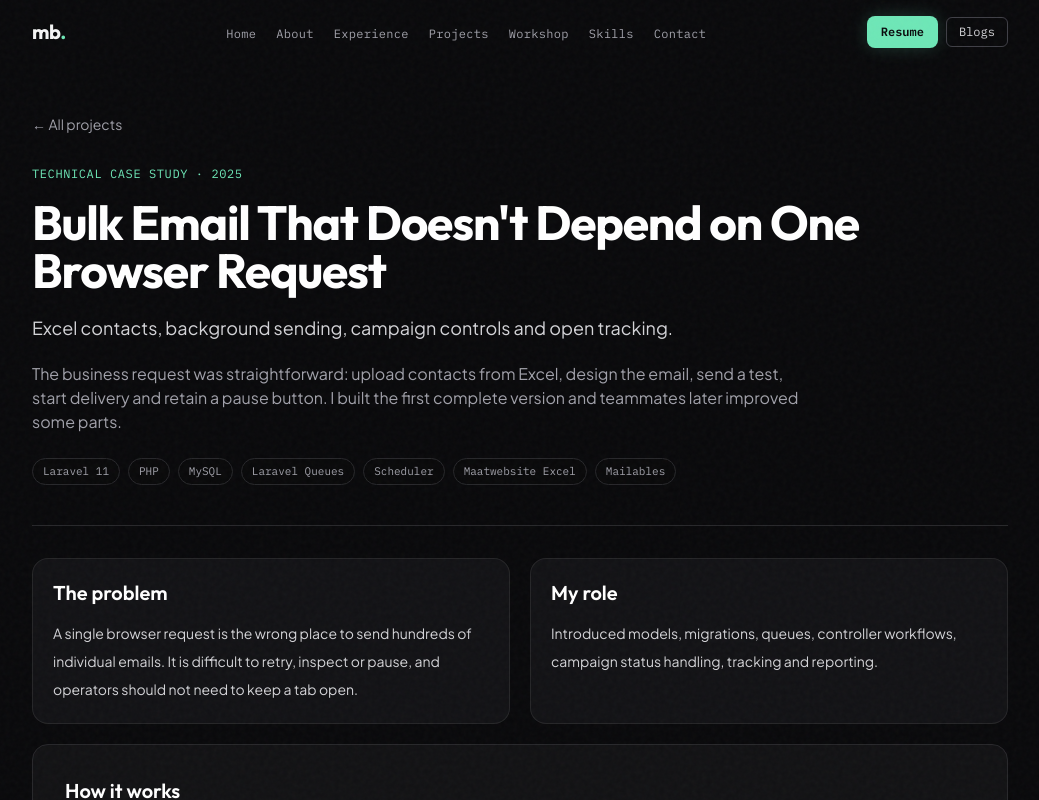
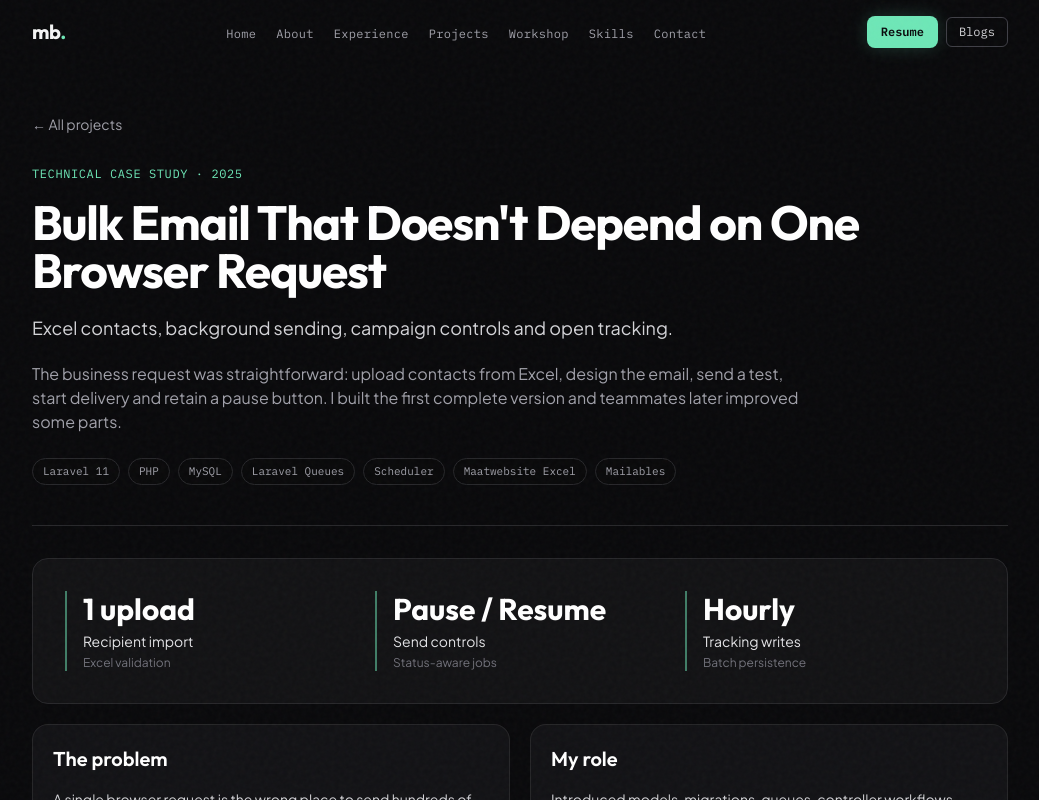
Before and after one commit to MadinBloch/Mysite, a React (Vite) app: page /projects/email-campaign-engine in a window 1280 px wide. Shown: the top 800 px of the page, without its empty margins (120-1159 px from the left). Built offline with nearby package versions, Linux system fonts and the light colour scheme.

Commit message:
Improve impact-focused copy and project metrics

```diff
--- a/src/pages/CaseStudyPage.jsx
+++ b/src/pages/CaseStudyPage.jsx
@@ -65,6 +65,20 @@ export default function CaseStudyPage() {
       </div>
 
       <div className="grid gap-5">
+        {study.metrics?.length > 0 && (
+          <section aria-label="Project scale and outcomes" className="rounded-2xl border border-zinc-800 bg-zinc-900/60 p-6 sm:p-8">
+            <div className="grid sm:grid-cols-3 gap-5">
+              {study.metrics.map(metric => (
+                <div key={metric.label} className="border-l-2 border-accent/50 pl-4">
+                  <p className="text-3xl font-display font-bold text-white">{metric.value}</p>
+                  <p className="text-sm text-zinc-200 mt-1">{metric.label}</p>
+                  <p className="text-xs text-zinc-500 mt-1">{metric.note}</p>
+                </div>
+              ))}
+            </div>
+            {study.metricNote && <p className="text-xs text-zinc-500 mt-5 leading-6">{study.metricNote}</p>}
+          </section>
+        )}
         <section className="grid sm:grid-cols-2 gap-5">
           <div className="card"><h2 className="font-display text-xl font-semibold text-white mb-3">The problem</h2><p className="text-zinc-300 text-sm leading-7">{study.problem}</p></div>
           <div className="card"><h2 className="font-display text-xl font-semibold text-white mb-3">My role</h2><p className="text-zinc-300 text-sm leading-7">{study.role}</p></div>
```
